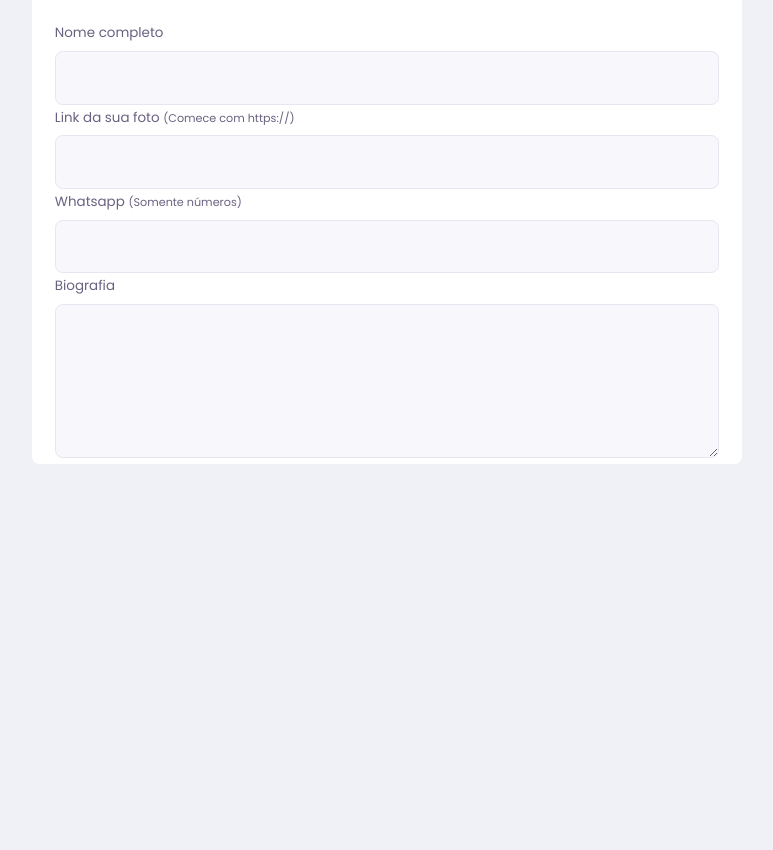
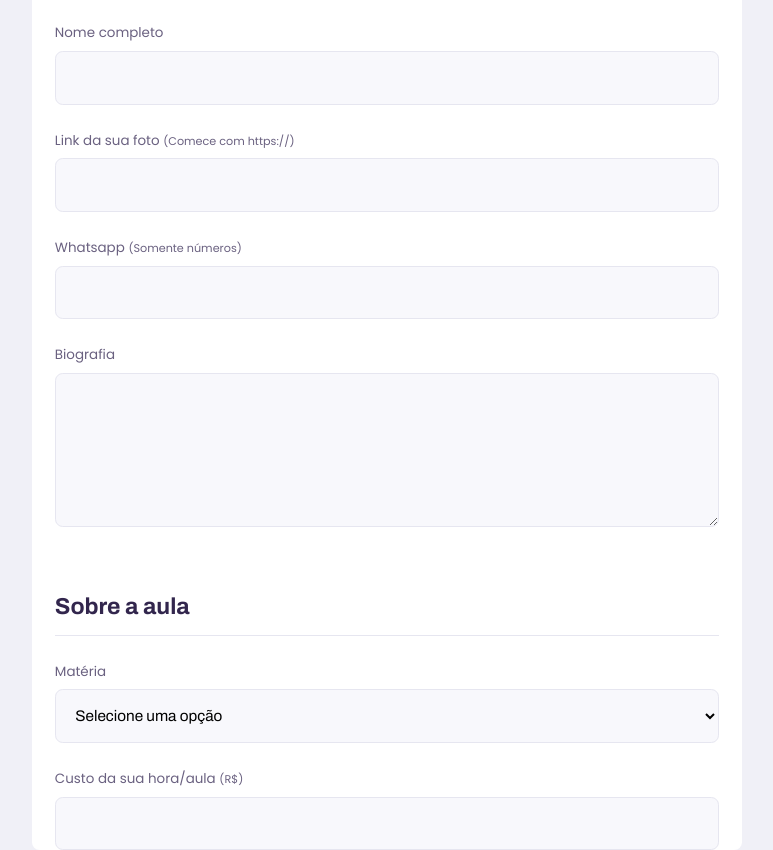
Before and after one commit to RobsonVinicius/next-level-week2, a plain HTML site: page give-classes.html in a window 1280 px wide. Shown: the part 415-1265 px from the top of the page, without its empty margins (253-1026 px from the left). Before the commit the page ends 879 px from the top, so only its background shows below. Drawn offline with Linux system fonts and the light colour scheme.

Commit message:
Grupo de formulários sobre a aula da página page-give-classes.html e estilização dos espaçamentos do form

```diff
--- a/give-classes.html
+++ b/give-classes.html
@@ -60,6 +60,32 @@
           </div>
 
         </fieldset>
+
+        <fieldset>
+          <legend>Sobre a aula</legend>
+          <div class="select-block">
+            <label for="subject">Matéria</label>
+            <select name="subject" id="subject" required>
+              <option value="">Selecione uma opção</option>
+              <option value="1">Artes</option>
+              <option value="2">Biologia</option>
+              <option value="3">Ciências</option>
+              <option value="4">Educação física</option>
+              <option value="5">Física</option>
+              <option value="6">Geografia</option>
+              <option value="7">História</option>
+              <option value="8">Matemática</option>
+              <option value="9">Português</option>
+              <option value="10">Química</option>
+            </select>
+          </div>
+          <div class="input-block">
+            <label for="cost">Custo da sua hora/aula
+              <small>(R$)</small>
+            </label>
+            <input name="cost" id="cost" type="number" required>
+          </div>
+        </fieldset>
       </form>
     </main>
 
--- a/styles/partials/page-give-classes.css
+++ b/styles/partials/page-give-classes.css
@@ -1,6 +1,10 @@
 #page-give-classes #container {
   width: 100vw;
   height: 100vh;
+}
+
+#page-give-classes .page-header .header-content {
+  margin-bottom: 6.4rem
 }
 
 #page-give-classes main {
@@ -34,6 +38,16 @@
 
 }
 
+#page-give-classes fieldset+fieldset {
+  margin-top: 6.4rem;
+}
+
+#page-give-classes .input-block+.input-block,
+#page-give-classes .input-block+.textarea-block,
+#page-give-classes .select-block+.input-block {
+  margin-top: 2.4rem;
+}
+
 @media (min-width: 700px) {
   #page-give-classes #container {
     max-width: 100vw;
```
